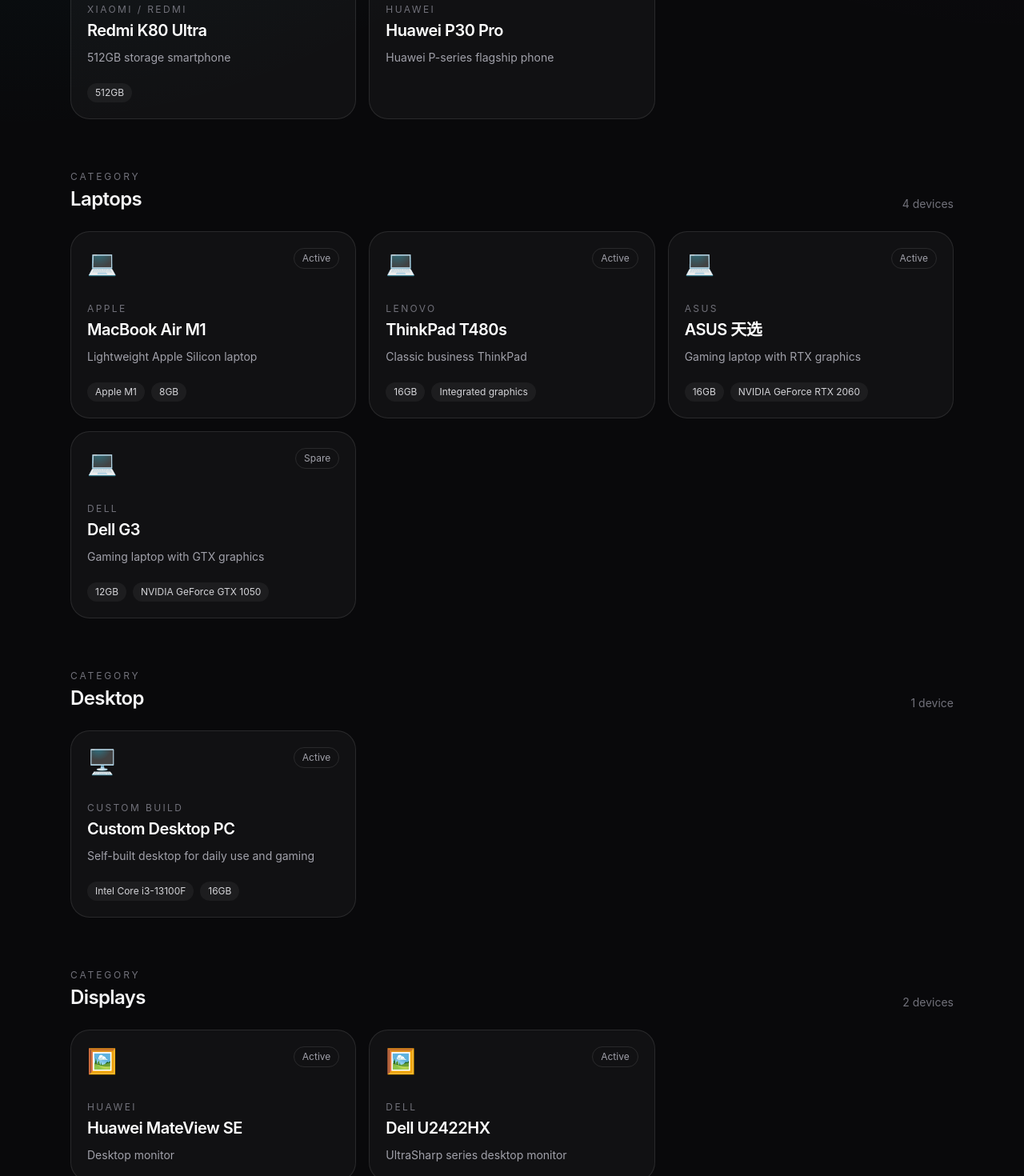
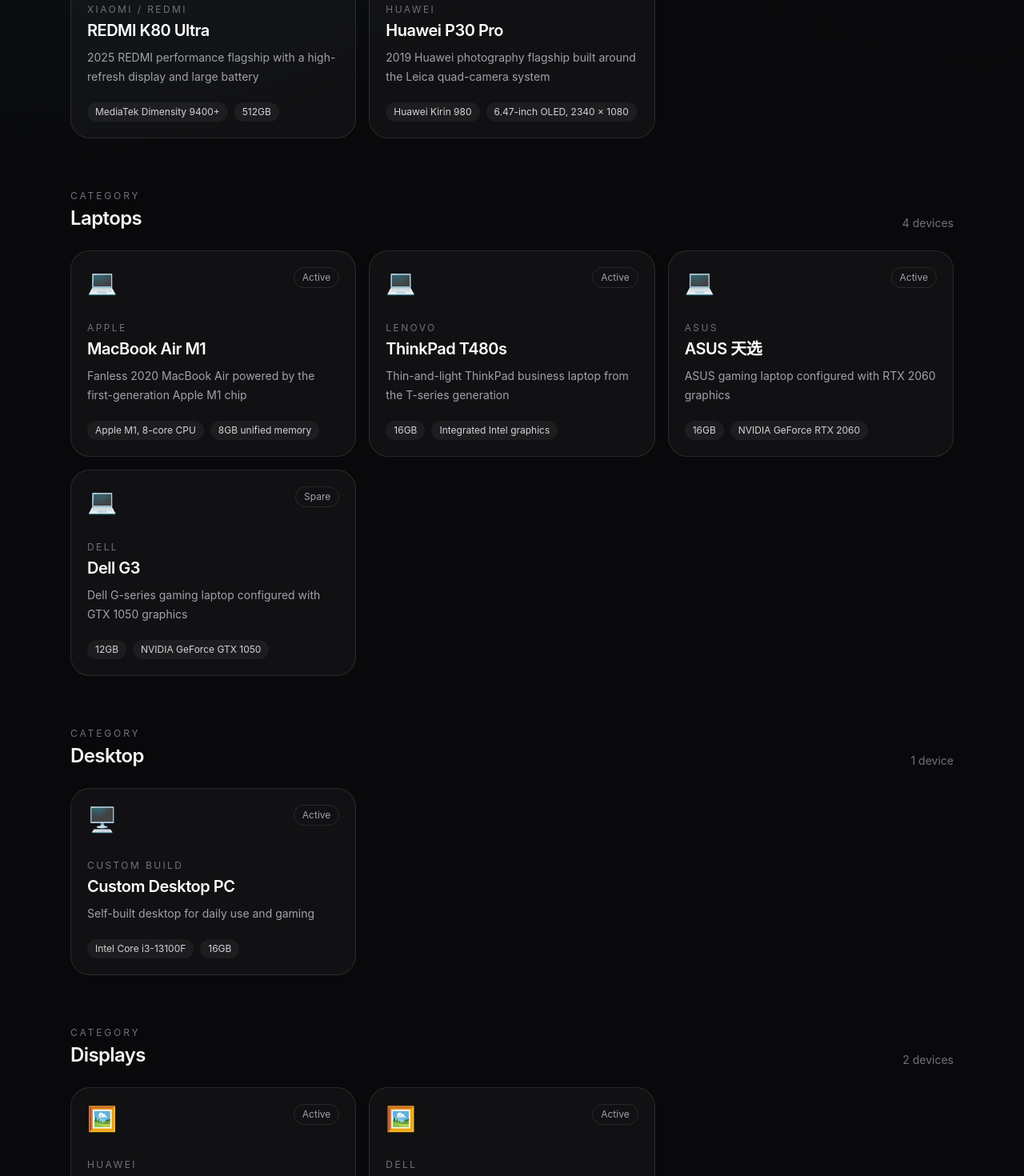
Before and after one commit to libinpg/mydigitaldevices, a Next.js app: page / in a window 1280 px wide. Shown: the part 780-2250 px from the top of the page at 80% size. Built offline with nearby package versions, Linux system fonts and the light colour scheme.

Commit message:
feat: enrich device specs with verified product information

```diff
--- a/data/devices.ts
+++ b/data/devices.ts
@@ -3,13 +3,20 @@
 export const devices: Device[] = [
   {
     id: "redmi-k80-ultra",
-    name: "Redmi K80 Ultra",
-    brand: "Xiaomi / Redmi",
+    name: "REDMI K80 Ultra",
+    brand: "Xiaomi / REDMI",
     category: "phone",
     status: "active",
-    summary: "512GB storage smartphone",
-    specs: [{ label: "Storage", value: "512GB" }],
-    tags: ["Android", "Phone"]
+    summary: "2025 REDMI performance flagship with a high-refresh display and large battery",
+    specs: [
+      { label: "Chip", value: "MediaTek Dimensity 9400+" },
+      { label: "Storage", value: "512GB" },
+      { label: "Display", value: "6.83-inch 1.5K OLED, up to 144Hz" },
+      { label: "Battery", value: "7410mAh" },
+      { label: "Charging", value: "100W wired" },
+      { label: "Main camera", value: "50MP" }
+    ],
+    tags: ["Android", "Phone", "144Hz", "5G"]
   },
   {
     id: "huawei-p30-pro",
@@ -17,9 +24,16 @@
     brand: "Huawei",
     category: "phone",
     status: "spare",
-    summary: "Huawei P-series flagship phone",
-    specs: [],
-    tags: ["Android", "Phone"]
+    summary: "2019 Huawei photography flagship built around the Leica quad-camera system",
+    specs: [
+      { label: "Chip", value: "Huawei Kirin 980" },
+      { label: "Display", value: "6.47-inch OLED, 2340 × 1080" },
+      { label: "Memory options", value: "6GB / 8GB" },
+      { label: "Storage options", value: "128GB / 256GB" },
+      { label: "Battery", value: "4200mAh" },
+      { label: "Rear cameras", value: "40MP + 20MP + 8MP + ToF" }
+    ],
+    tags: ["Android", "Phone", "Leica", "P Series"]
   },
   {
     id: "macbook-air-m1",
@@ -27,12 +41,16 @@
     brand: "Apple",
     category: "laptop",
     status: "active",
-    summary: "Lightweight Apple Silicon laptop",
+    summary: "Fanless 2020 MacBook Air powered by the first-generation Apple M1 chip",
     specs: [
-      { label: "Chip", value: "Apple M1" },
-      { label: "Memory", value: "8GB" }
+      { label: "Chip", value: "Apple M1, 8-core CPU" },
+      { label: "Memory", value: "8GB unified memory" },
+      { label: "Display", value: "13.3-inch Retina, 2560 × 1600" },
+      { label: "Brightness", value: "400 nits" },
+      { label: "Ports", value: "2 × Thunderbolt / USB 4 + 3.5mm" },
+      { label: "Weight", value: "1.29 kg" }
     ],
-    tags: ["macOS", "Laptop"]
+    tags: ["macOS", "Laptop", "Apple Silicon", "Fanless"]
   },
   {
     id: "thinkpad-t480s",
@@ -40,12 +58,16 @@
     brand: "Lenovo",
     category: "laptop",
     status: "active",
-    summary: "Classic business ThinkPad",
+    summary: "Thin-and-light ThinkPad business laptop from the T-series generation",
     specs: [
       { label: "Memory", value: "16GB" },
-      { label: "Graphics", value: "Integrated graphics" }
+      { label: "Graphics", value: "Integrated Intel graphics" },
+      { label: "Display family", value: "14-inch" },
+      { label: "CPU platform", value: "7th / 8th Gen Intel Core options" },
+      { label: "Battery", value: "57Wh integrated" },
+      { label: "Charging", value: "USB-C, Rapid Charge supported" }
     ],
-    tags: ["ThinkPad", "Laptop"]
+    tags: ["ThinkPad", "Laptop", "Business", "USB-C"]
   },
   {
     id: "asus-tuf-rtx2060",
@@ -53,12 +75,12 @@
     brand: "ASUS",
     category: "laptop",
     status: "active",
-    summary: "Gaming laptop with RTX graphics",
+    summary: "ASUS gaming laptop configured with RTX 2060 graphics",
     specs: [
       { label: "Memory", value: "16GB" },
       { label: "GPU", value: "NVIDIA GeForce RTX 2060" }
     ],
-    tags: ["Gaming", "Laptop"]
+    tags: ["Gaming", "Laptop", "GeForce RTX"]
   },
   {
     id: "dell-g3",
@@ -66,12 +88,14 @@
     brand: "Dell",
     category: "laptop",
     status: "spare",
-    summary: "Gaming laptop with GTX graphics",
+    summary: "Dell G-series gaming laptop configured with GTX 1050 graphics",
     specs: [
       { label: "Memory", value: "12GB" },
-      { label: "GPU", value: "NVIDIA GeForce GTX 1050" }
+      { label: "GPU", value: "NVIDIA GeForce GTX 1050" },
+      { label: "GPU memory", value: "4GB GDDR5 on G3 3579 GTX 1050 configuration" },
+      { label: "Platform note", value: "Exact G3 submodel still to be confirmed" }
     ],
-    tags: ["Gaming", "Laptop"]
+    tags: ["Gaming", "Laptop", "GeForce GTX"]
   },
   {
     id: "custom-desktop",
@@ -85,9 +109,10 @@
       { label: "Memory", value: "16GB" },
       { label: "GPU", value: "AMD Radeon RX 7600" },
       { label: "SSD", value: "512GB" },
-      { label: "HDD", value: "512GB" }
+      { label: "HDD", value: "512GB" },
+      { label: "Total storage", value: "1TB" }
     ],
-    tags: ["Desktop", "Custom Build"]
+    tags: ["Desktop", "Custom Build", "Radeon"]
   },
   {
     id: "huawei-mateview-se",
@@ -95,19 +120,33 @@
     brand: "Huawei",
     category: "monitor",
     status: "active",
-    summary: "Desktop monitor",
-    specs: [],
-    tags: ["Display"]
+    summary: "23.8-inch Full HD IPS desktop monitor with wide color coverage",
+    specs: [
+      { label: "Display", value: "23.8-inch IPS LCD" },
+      { label: "Resolution", value: "1920 × 1080" },
+      { label: "Brightness", value: "250 nits typical" },
+      { label: "Color gamut", value: "90% P3 / 100% sRGB" },
+      { label: "Contrast", value: "1000:1" },
+      { label: "Ports", value: "HDMI + DisplayPort" }
+    ],
+    tags: ["Display", "IPS", "1080p"]
   },
   {
     id: "dell-u2422hx",
-    name: "Dell U2422HX",
+    name: "Dell UltraSharp U2422HX",
     brand: "Dell",
     category: "monitor",
     status: "active",
-    summary: "UltraSharp series desktop monitor",
-    specs: [],
-    tags: ["Display", "UltraSharp"]
+    summary: "23.8-inch UltraSharp productivity monitor with an integrated USB hub",
+    specs: [
+      { label: "Display", value: "23.8-inch IPS" },
+      { label: "Resolution", value: "1920 × 1080 @ 60Hz" },
+      { label: "Brightness", value: "250 cd/m²" },
+      { label: "Color", value: "100% sRGB / 100% Rec.709 / 85% DCI-P3" },
+      { label: "Hub", value: "USB 3.2 Gen 2 / USB-C hub" },
+      { label: "Video ports", value: "HDMI + DisplayPort 1.4 + DP out (MST)" }
+    ],
+    tags: ["Display", "UltraSharp", "IPS", "USB Hub"]
   },
   {
     id: "viture-pro-2",
@@ -115,9 +154,18 @@
     brand: "VITURE",
     category: "xr",
     status: "active",
-    summary: "XR glasses for portable large-screen viewing",
-    specs: [],
-    tags: ["XR", "Wearable"]
+    summary: "2026 XR glasses built around Sony Micro-OLED panels for portable big-screen viewing",
+    specs: [
+      { label: "Display", value: "Sony Micro-OLED" },
+      { label: "Resolution", value: "1920 × 1080 per eye" },
+      { label: "Refresh rate", value: "Up to 120Hz" },
+      { label: "Field of view", value: "50°" },
+      { label: "Peak perceived brightness", value: "1600 nits" },
+      { label: "Weight", value: "63g" },
+      { label: "Connection", value: "USB-C" },
+      { label: "Diopter adjustment", value: "Down to -5.0D" }
+    ],
+    tags: ["XR", "Wearable", "Micro-OLED", "120Hz"]
   }
 ];
 
```
